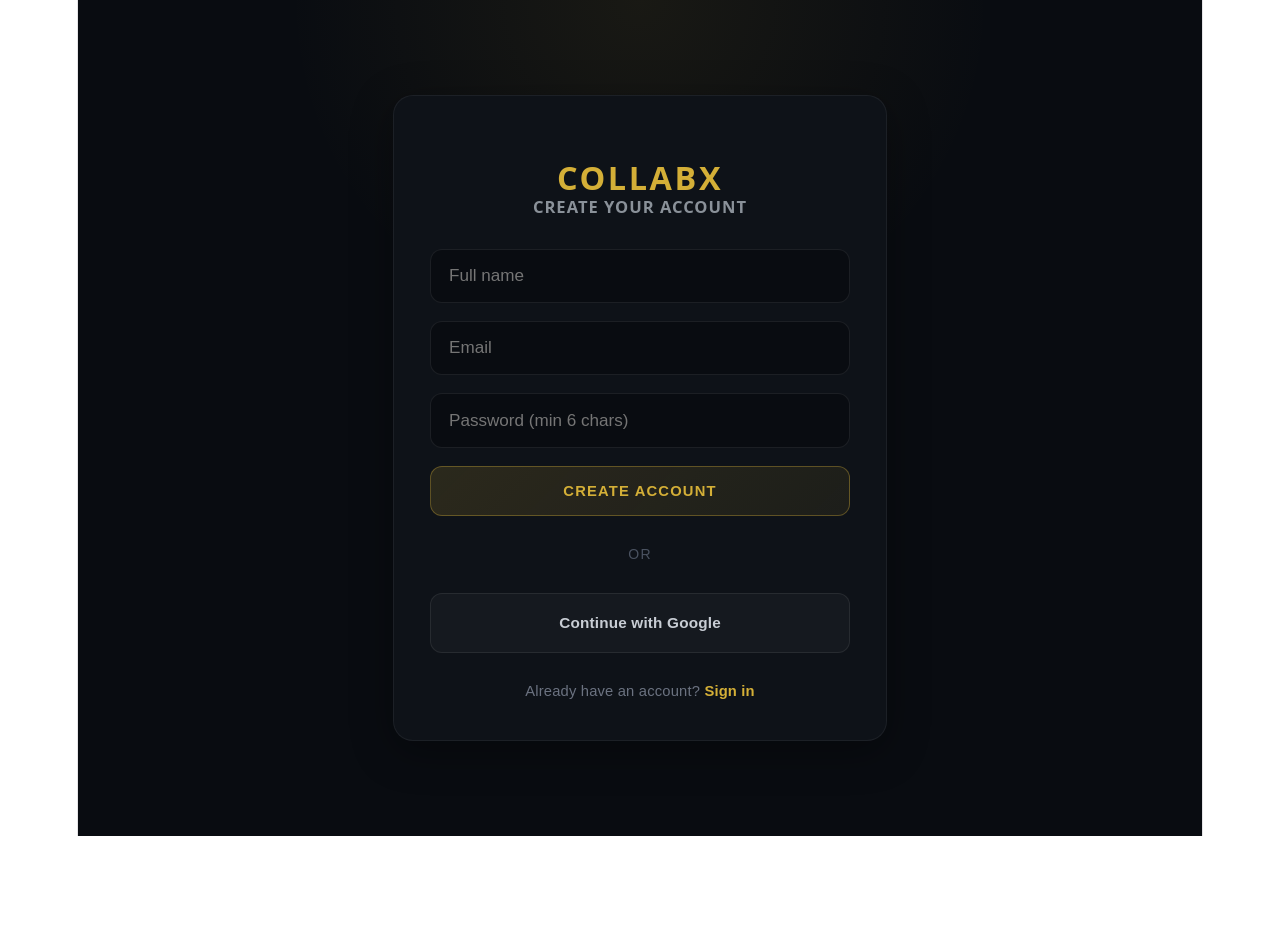
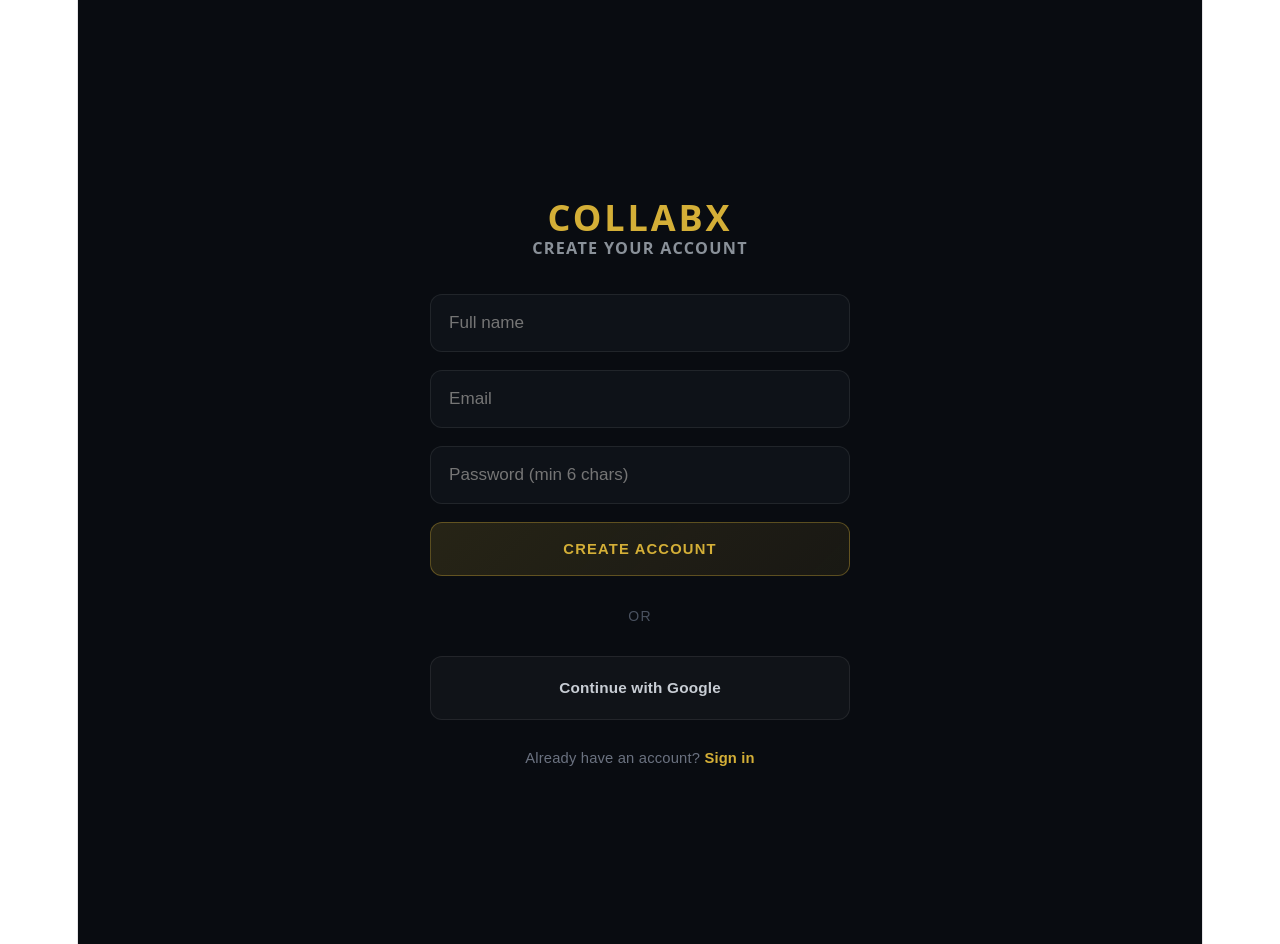
Before and after one commit to keshavbhalla2006/collabx, a React (Vite) app in the folder client/: page /register in a window 1280 px wide. Before the commit the page ends 836 px from the top, so only its background shows below. Built offline with nearby package versions, Linux system fonts and the light colour scheme; no server answers.

Commit message:
Refactor Register component for improved readability

```diff
--- a/client/src/pages/Register.jsx
+++ b/client/src/pages/Register.jsx
@@ -4,24 +4,45 @@ import axios from 'axios';
 import { useAuth } from '../context/AuthContext';
 
 export default function Register() {
-  const [form, setForm] = useState({ name: '', email: '', password: '' });
+  const [form, setForm] = useState({
+    name: '',
+    email: '',
+    password: '',
+  });
+
   const [error, setError] = useState('');
   const [loading, setLoading] = useState(false);
+
   const { login } = useAuth();
   const navigate = useNavigate();
 
-  const handleChange = (e) => setForm({ ...form, [e.target.name]: e.target.value });
+  const handleChange = (e) =>
+    setForm({
+      ...form,
+      [e.target.name]: e.target.value,
+    });
 
   const handleSubmit = async (e) => {
     e.preventDefault();
+
     setError('');
     setLoading(true);
+
     try {
-      const res = await axios.post('/api/auth/register', form);
+      const res = await axios.post(
+        '/api/auth/register',
+        form
+      );
+
       login(res.data.user, res.data.token);
+
       navigate('/dashboard');
+
     } catch (err) {
-      setError(err.response?.data?.message || 'Registration failed.');
+      setError(
+        err.response?.data?.message ||
+        'Registration failed.'
+      );
     } finally {
       setLoading(false);
     }
@@ -30,42 +51,91 @@ export default function Register() {
   return (
     <div style={styles.page}>
       <div style={styles.card}>
-        <h1 style={styles.logo}>CollabX</h1>
-        <h2 style={styles.title}>Create your account</h2>
 
-        {error && <p style={styles.error}>{error}</p>}
+        <div style={styles.formWrap}>
+
+          <h1 style={styles.logo}>
+            CollabX
+          </h1>
+
+          <h2 style={styles.title}>
+            Create your account
+          </h2>
+
+          {error && (
+            <p style={styles.error}>
+              {error}
+            </p>
+          )}
 
           <form onSubmit={handleSubmit}>
-          <input style={styles.input} type="text" name="name" placeholder="Full name" value={form.name} onChange={handleChange} required />
-          <input style={styles.input} type="email" name="email" placeholder="Email" value={form.email} onChange={handleChange} required />
-          <input style={styles.input} type="password" name="password" placeholder="Password (min 6 chars)" value={form.password} onChange={handleChange} required />
-          <button style={styles.btn} type="submit" disabled={loading}>
-            {loading ? 'Creating account...' : 'Create account'}
+            <input
+              style={styles.input}
+              type="text"
+              name="name"
+              placeholder="Full name"
+              value={form.name}
+              onChange={handleChange}
+              required
+            />
+
+            <input
+              style={styles.input}
+              type="email"
+              name="email"
+              placeholder="Email"
+              value={form.email}
+              onChange={handleChange}
+              required
+            />
+
+            <input
+              style={styles.input}
+              type="password"
+              name="password"
+              placeholder="Password (min 6 chars)"
+              value={form.password}
+              onChange={handleChange}
+              required
+            />
+
+            <button
+              style={styles.btn}
+              type="submit"
+              disabled={loading}
+            >
+              {loading
+                ? 'Creating account...'
+                : 'Create account'}
             </button>
           </form>
 
-        <div style={styles.divider}><span>or</span></div>
+          <div style={styles.divider}>
+            <span>or</span>
+          </div>
 
           <a
             style={styles.googleBtn}
-  href={`${import.meta.env.VITE_API_URL || 'http://localhost:5000'}/api/auth/google`}
+            href={`${
+              import.meta.env.VITE_API_URL ||
+              'http://localhost:5000'
+            }/api/auth/google`}
           >
             Continue with Google
           </a>
 
           <p style={styles.footer}>
             Already have an account?{' '}
+
             <Link
               to="/login"
-    style={{
-      color: '#d4af37',
-      textDecoration: 'none',
-      fontWeight: '700',
-    }}
+              style={styles.footerLink}
             >
               Sign in
             </Link>
           </p>
+
+        </div>
       </div>
     </div>
   );
@@ -74,14 +144,6 @@ export default function Register() {
 const styles = {
   page: {
     minHeight: '100vh',
-
-    display: 'flex',
-
-    alignItems: 'center',
-
-    justifyContent: 'center',
-
-    padding: '1rem',
 
     background: `
       radial-gradient(
@@ -93,32 +155,44 @@ const styles = {
     `,
 
     fontFamily: "'Syne', sans-serif",
+
+    display: 'flex',
+
+    alignItems: 'stretch',
+
+    justifyContent: 'stretch',
   },
 
   card: {
     width: '100%',
 
+    minHeight: '100vh',
+
+    background: '#090c11',
+
+    padding: '4rem 1.5rem',
+
+    display: 'flex',
+
+    flexDirection: 'column',
+
+    justifyContent: 'center',
+  },
+
+  formWrap: {
+    width: '100%',
     maxWidth: '420px',
-
-    background: '#0e1218',
-
-    border: '1px solid rgba(255,255,255,0.06)',
-
-    borderRadius: '20px',
-
-    padding: '2rem',
-
-    boxShadow: '0 10px 40px rgba(0,0,0,0.35)',
+    margin: '0 auto',
   },
 
   logo: {
     textAlign: 'center',
 
-    fontSize: '1.8rem',
+    fontSize: '2rem',
 
     fontWeight: '800',
 
-    marginBottom: '0.35rem',
+    marginBottom: '0.4rem',
 
     color: '#d4af37',
 
@@ -130,15 +204,15 @@ const styles = {
   title: {
     textAlign: 'center',
 
-    fontSize: '0.92rem',
+    fontSize: '0.9rem',
 
     fontWeight: '600',
 
-    marginBottom: '1.8rem',
+    marginBottom: '2rem',
 
     color: '#8a9199',
 
-    letterSpacing: '0.06em',
+    letterSpacing: '0.08em',
 
     textTransform: 'uppercase',
   },
@@ -148,11 +222,11 @@ const styles = {
 
     width: '100%',
 
-    padding: '0.9rem 1rem',
+    padding: '1rem',
 
     marginBottom: '1rem',
 
-    background: '#090c11',
+    background: '#0e1218',
 
     border: '1px solid rgba(255,255,255,0.08)',
 
@@ -167,14 +241,12 @@ const styles = {
     outline: 'none',
 
     fontFamily: "'Syne', sans-serif",
-
-    transition: 'all 0.2s ease',
   },
 
   btn: {
     width: '100%',
 
-    padding: '0.9rem',
+    padding: '1rem',
 
     background: `
       linear-gradient(
@@ -214,7 +286,7 @@ const styles = {
 
     width: '100%',
 
-    padding: '0.9rem',
+    padding: '1rem',
 
     border: '1px solid rgba(255,255,255,0.08)',
 
@@ -242,13 +314,11 @@ const styles = {
   divider: {
     textAlign: 'center',
 
-    margin: '1.4rem 0',
+    margin: '1.5rem 0',
 
     color: '#4a5260',
 
     fontSize: '0.78rem',
-
-    position: 'relative',
 
     textTransform: 'uppercase',
 
@@ -262,7 +332,7 @@ const styles = {
 
     color: '#f87171',
 
-    padding: '0.75rem 1rem',
+    padding: '0.8rem 1rem',
 
     borderRadius: '10px',
 
@@ -284,4 +354,12 @@ const styles = {
 
     lineHeight: 1.6,
   },
+
+  footerLink: {
+    color: '#d4af37',
+
+    textDecoration: 'none',
+
+    fontWeight: '700',
+  },
 };
```
Lines whose indentation alone changed are shown as unchanged.
